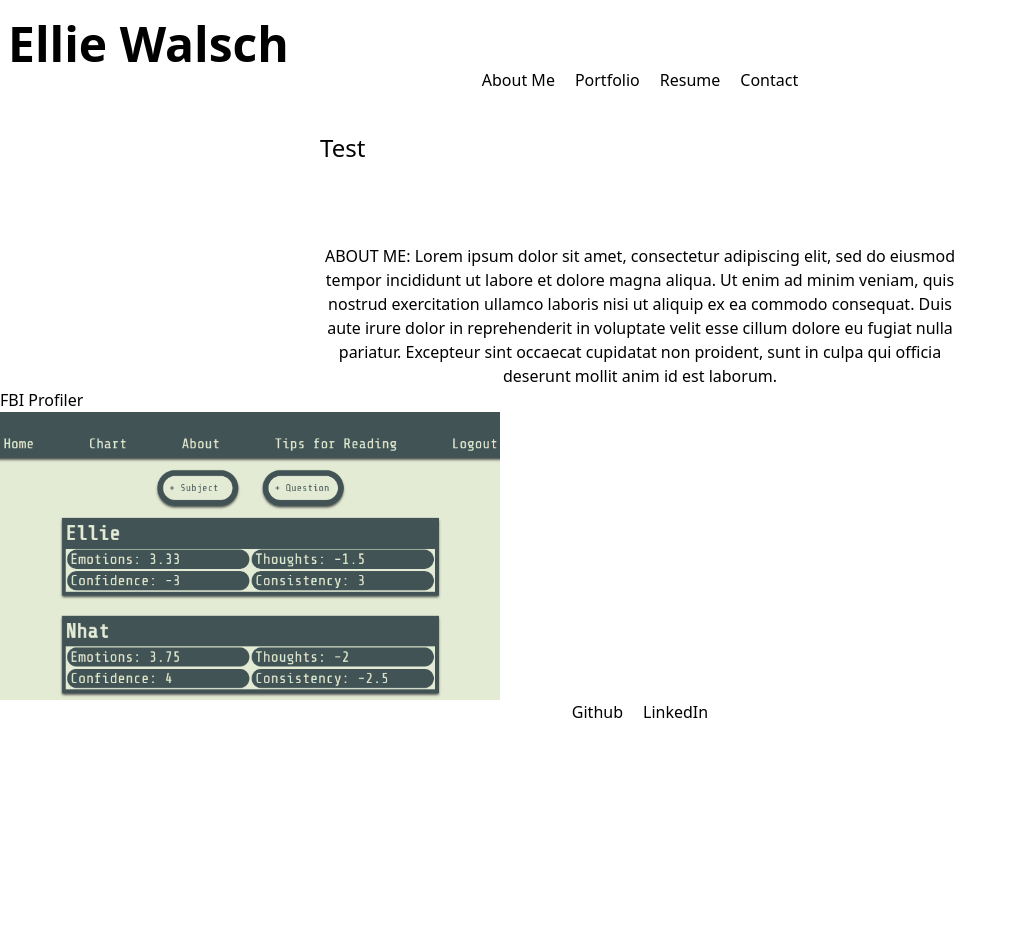
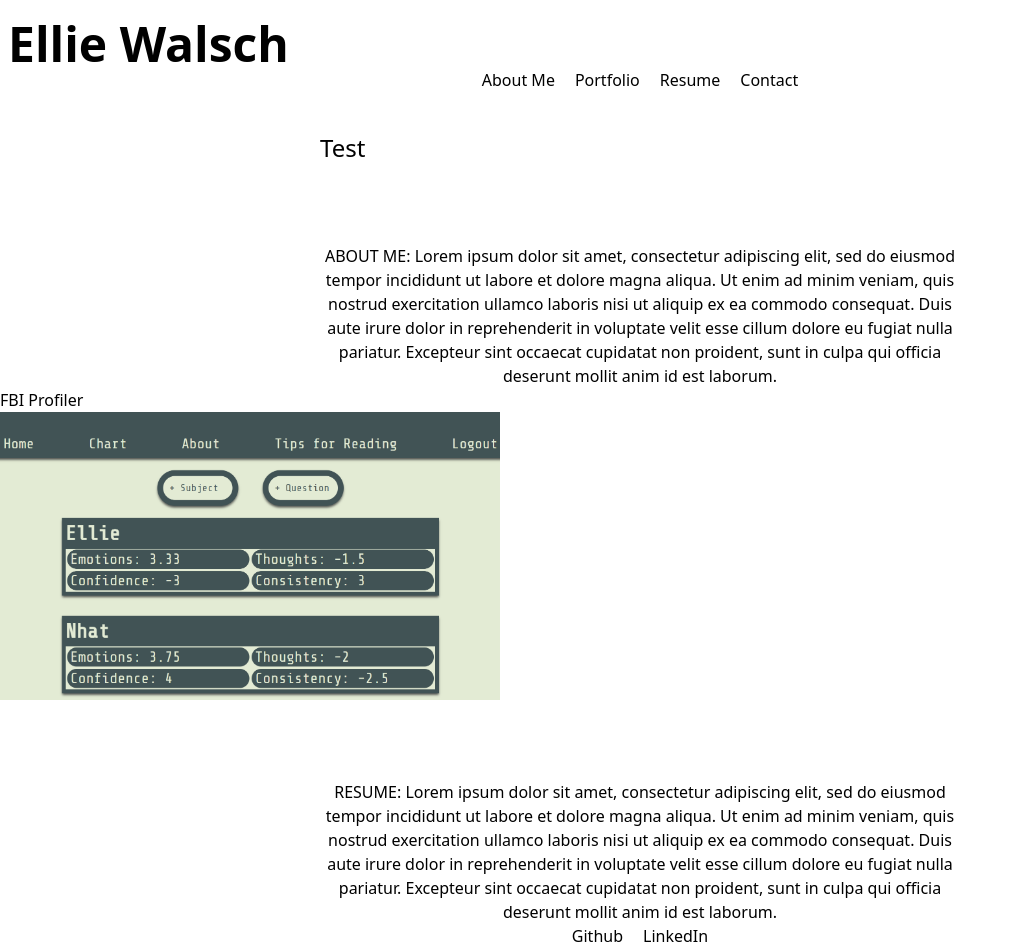
Before and after one commit to EllieWalsch/react-portfolio, a React (Vite) app: page / in a window 1280 px wide. Shown: the top 952 px of the page, without its empty margins (0-1017 px from the left). Before the commit the page ends 800 px from the top, so only its background shows below. Built offline with nearby package versions, Linux system fonts and the light colour scheme.

Commit message:
Hardcode resume

```diff
--- a/src/App.jsx
+++ b/src/App.jsx
@@ -3,6 +3,7 @@
 import NavBar from "./components/NavBar";
 import Title from "./components/Title";
 import PortfolioCard from "./components/PortfolioCard";
+import Resume from "./components/Resume";
 
 function App() {
   return (
@@ -12,6 +13,7 @@
       <Title text={"Test"} />
       <AboutMe />
       <PortfolioCard />
+      <Resume />
       <Footer />
     </>
   );
--- /dev/null
+++ b/src/components/Resume.jsx
@@ -0,0 +1,15 @@
+export default function Resume() {
+  return (
+    <main className="flex justify-center">
+      <p className="mt-20 w-2/4 text-center">
+        RESUME: Lorem ipsum dolor sit amet, consectetur adipiscing elit, sed do
+        eiusmod tempor incididunt ut labore et dolore magna aliqua. Ut enim ad
+        minim veniam, quis nostrud exercitation ullamco laboris nisi ut aliquip
+        ex ea commodo consequat. Duis aute irure dolor in reprehenderit in
+        voluptate velit esse cillum dolore eu fugiat nulla pariatur. Excepteur
+        sint occaecat cupidatat non proident, sunt in culpa qui officia deserunt
+        mollit anim id est laborum.
+      </p>
+    </main>
+  );
+}
```
